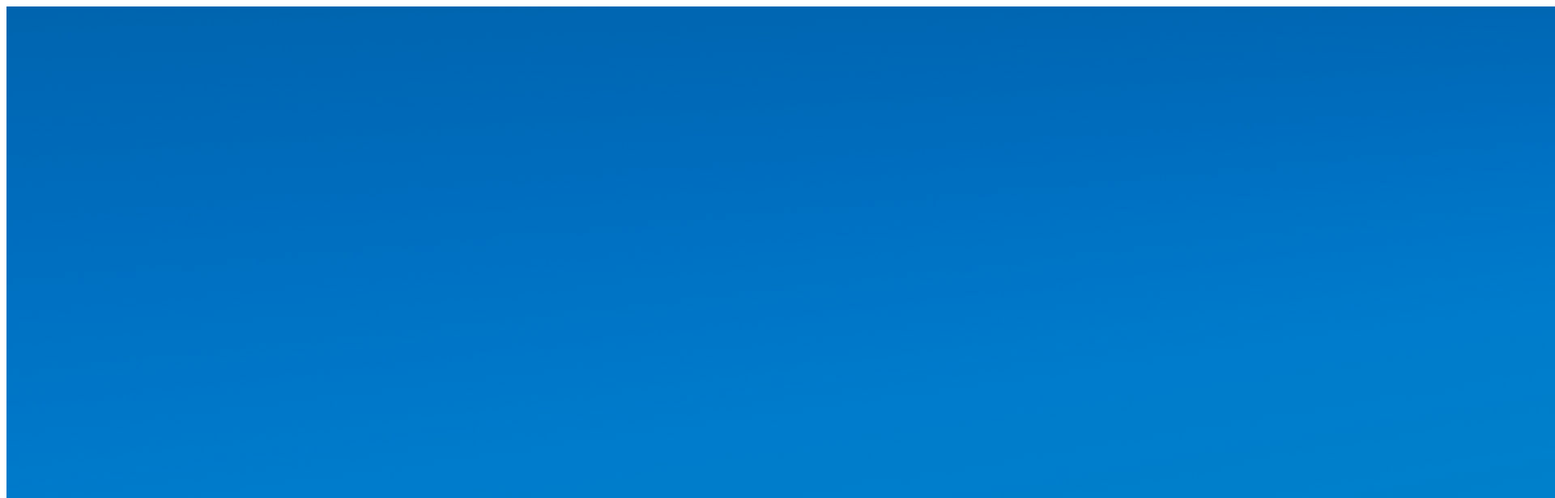
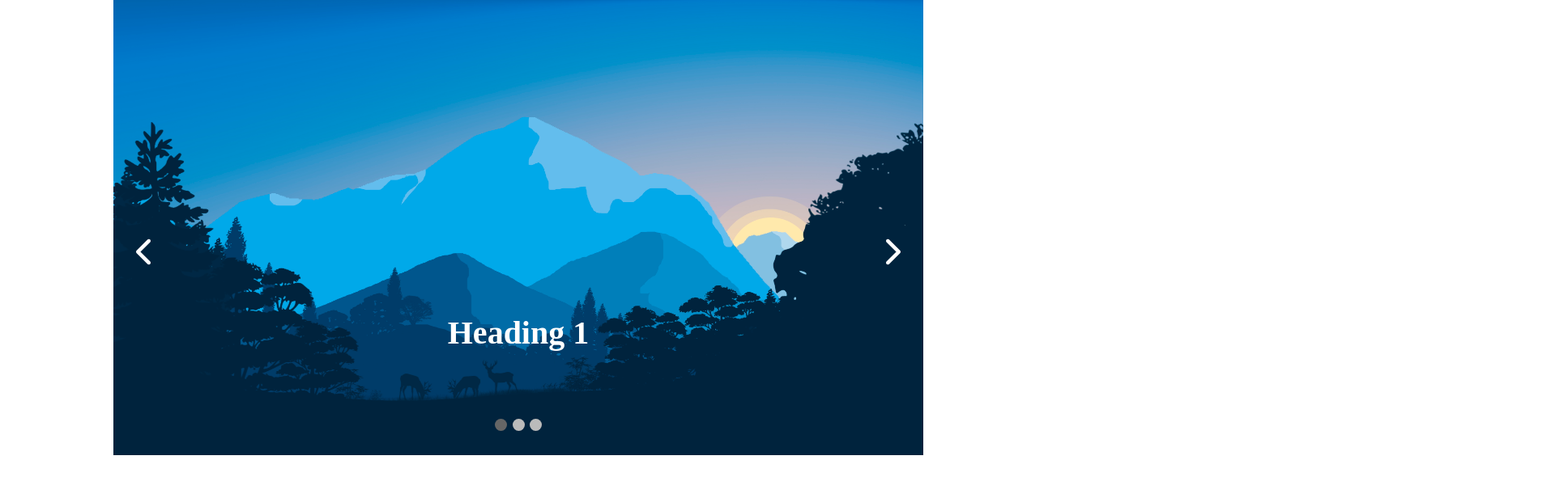
Before and after one commit to QuangHuy2201/SlideShow, a plain HTML site: page index.html in a window 1280 px wide. Shown: the top 616 px of the page at 81% size, 1920 px wide, since content can reach past the window. Drawn offline with Linux system fonts and the light colour scheme.

Commit message:
add css properties

```diff
--- a/asset/css/style.css
+++ b/asset/css/style.css
@@ -0,0 +1,92 @@
+* {
+    margin: 0;
+    padding: 0;
+    box-sizing: inherit;
+}
+
+html {
+    font-size: 62.5%;
+    box-sizing: border-box;
+}
+
+.slide-list {
+    max-width: 1000px;
+    margin: 0 auto;
+    position: relative;
+    z-index: 0;
+}
+
+.slide-item {
+    display: none;
+}
+
+.slide-item img{
+    max-width: 100%;
+}
+
+.slide-item.active {
+    display: block;
+}
+
+.slide-text {
+    position: absolute;
+    bottom: 130px;
+    left: 50%;
+    transform: translateX(-50%);
+
+    color: #fff;
+    font-size: 4rem;
+}
+
+.slidebtn {
+    position: absolute;
+    top: 50%;
+    z-index: 1;
+
+    color: #fff;
+    font-size: 36px;
+
+    padding: 10px 8px;
+    margin: 0 20px;
+
+    transition: 0.1s ease-in;
+}
+
+.slidebtn:hover {
+    opacity: 0.8;
+    background-color: rgba(0, 0, 0, 0.4);
+    border-radius: 3px;
+    cursor: pointer;
+}
+
+.next-btn {
+    right: 0;
+}
+
+.prev-btn {
+    left: 0;
+}
+
+.dot-list {
+    position: absolute;
+    bottom: 30px;
+    left: 50%;
+    transform: translateX(-50%);
+}
+
+.dot {
+    width: 15px;
+    height: 15px;
+    background-color: #bbb;
+    border-radius: 50%;
+
+    display: inline-block;
+    margin: 0 2px;
+
+    transition: ease 0.2s;
+}
+
+.dot.active, .dot:hover {
+    background-color: #666;
+    cursor: pointer;
+}
--- a/index.html
+++ b/index.html
@@ -1,5 +1,6 @@
 <!DOCTYPE html>
-<html lang="en">
+<html lang 1="en">
+
 <head>
     <meta charset="UTF-8">
     <meta http-equiv="X-UA-Compatible" content="IE=edge">
@@ -7,37 +8,37 @@
     <title>Document</title>
     <link rel="stylesheet" href="./asset/css/style.css">
 </head>
+
 <body>
-    <section class="slide-show">
-        <div class="slide-list">
-            <div class="slide-item">
-                <img src="./asset/img/wallpaper_sunset.jpg" alt="" />
-                <h3 class="slide-text">Heading</h3>
-            </div>
-            <div class="slide-item">
-                <img src="./asset/img/wallpaper_sunset.jpg" alt="" />
-                <h3 class="slide-text">Heading</h3>
-            </div>
-            <div class="slide-item">
-                <img src="./asset/img/wallpaper_sunset.jpg" alt="" />
-                <h3 class="slide-text">Heading</h3>
-            </div>
+    <section class="slide-list">
+        <div class="slide-item active">
+            <img src="./asset/img/wallpaper_sunset.jpg" alt="" />
+            <h1 class="slide-text">Heading 1</h1>
         </div>
-        <div class="next-btn">
+        <div class="slide-item">
+            <img src="./asset/img/wallpapersden.com_windows-12-concept_3840x2160.jpg" alt="" />
+            <h1 class="slide-text">Heading 2</h1>
+        </div>
+        <div class="slide-item">
+            <img src="./asset/img/Windows 11 Wallpaper 16.png 1" alt="" />
+            <h1 class="slide-text">Heading 3</h1>
+        </div>
+        <div class="slidebtn next-btn">
             <i class="fa-solid fa-chevron-right"></i>
         </div>
 
-        <div class="prev-btn">
+        <div class="slidebtn prev-btn">
             <i class="fa-solid fa-chevron-left"></i>
         </div>
 
-        <div class="dot">
-            <i class="fa-light fa-circle"></i>
-            <i class="fa-light fa-circle"></i>
-            <i class="fa-light fa-circle"></i>
+        <div class="dot-list">
+            <span class="dot active"></span>
+            <span class="dot"></span>
+            <span class="dot"></span>
         </div>
     </section>
     <script src="./asset/js/main.js"></script>
     <script src="https://kit.fontawesome.com/1c2173c9e9.js" crossorigin="anonymous"></script>
 </body>
+
 </html>
```
